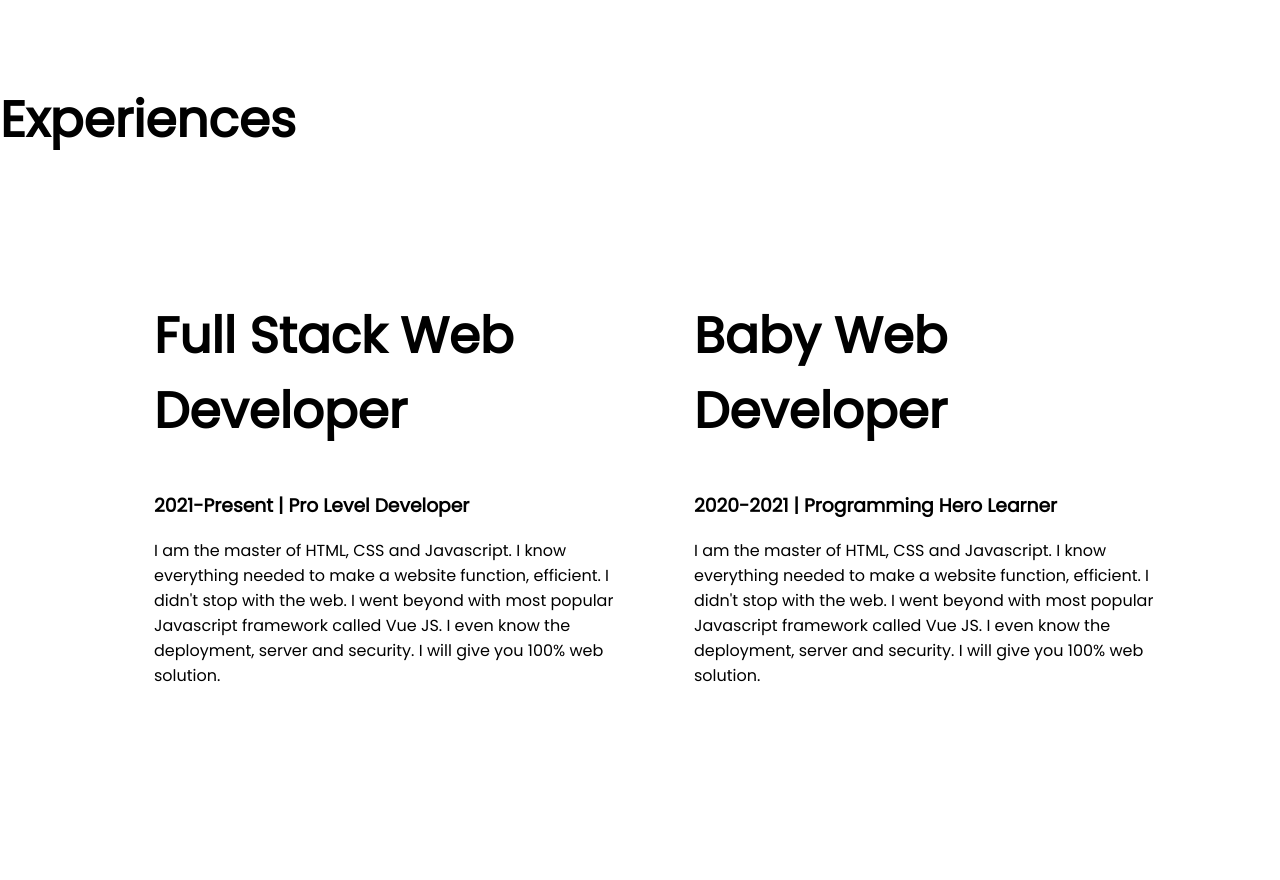
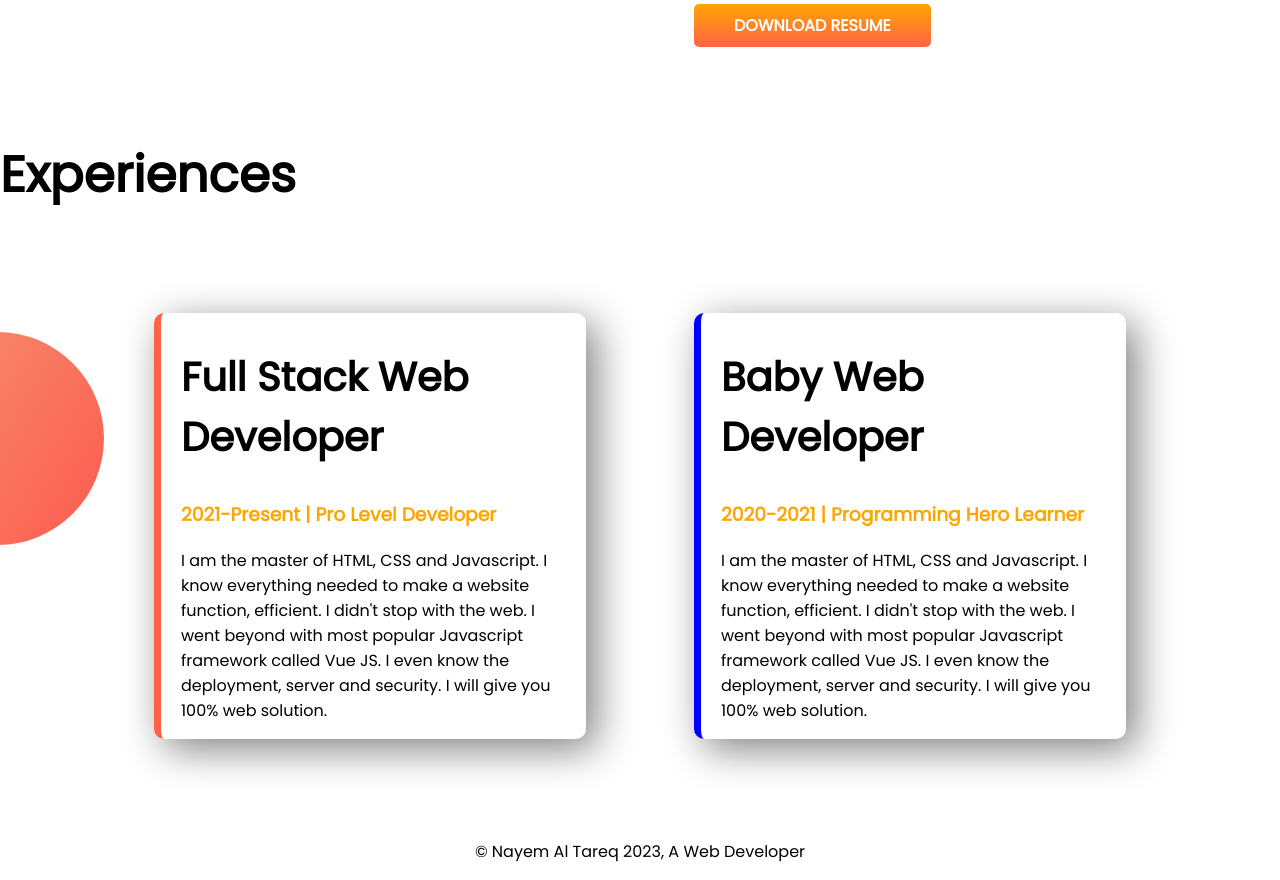
Before and after one commit to Nyth/developer-portfolio, a plain HTML site: page index.html in a window 1280 px wide. Shown: the part 1136-2016 px from the top of the page. Before the commit the page ends 1940 px from the top, so only its background shows below. Drawn offline with Linux system fonts and the light colour scheme.

Commit message:
Website styled border and added footer

```diff
--- a/index.html
+++ b/index.html
@@ -40,22 +40,25 @@
             </div>
       </div>
           </section>
-      <section class="experience-area">
+      <section  class="experience-area">
             <h1>Experiences</h1>
             <div class="flexible-container">
-                  <div class="half-width">
-                        <h1>Full Stack Web Developer</h1>
-                        <h3>2021-Present | Pro Level Developer</h3>
+                  <div id="full-stack-developer" class="experience-item">
+                        <h2>Full Stack Web Developer</h2>
+                        <h3 class="orange-color">2021-Present | Pro Level Developer</h3>
                         <p>I am the master of HTML, CSS and Javascript. I know everything needed to make a website function, efficient. I didn't stop with the web. I went beyond with most popular Javascript framework called Vue JS. I even know the deployment, server and security. I will give you 100% web solution.</p>
                   </div>
 
-                  <div class="half-width">
-                        <h1>Baby Web Developer</h1>
-                        <h3>2020-2021 | Programming Hero Learner</h3>
+                  <div id="baby-web-developer" class="experience-item">
+                        <h2>Baby Web Developer</h2>
+                        <h3 class="orange-color">2020-2021 | Programming Hero Learner</h3>
                         <p>I am the master of HTML, CSS and Javascript. I know everything needed to make a website function, efficient. I didn't stop with the web. I went beyond with most popular Javascript framework called Vue JS. I even know the deployment, server and security. I will give you 100% web solution.</p>
 
                   </div>
           </div>
     </section>
 </body>
+<footer>
+      <p>© Nayem Al Tareq 2023, A Web Developer</p>
+</footer>
 </html>
--- a/style.css
+++ b/style.css
@@ -4,6 +4,9 @@ body{
 }
 h1{
     font-size: 50px;
+}
+h2{
+    font-size: 40px;
 }
 .orange-color{
      color: orange;
@@ -39,5 +42,27 @@ h1{
     background-position: right;
 }
 .experience-area{
+    background-image: url(images/exp-bg.png);
+    background-repeat: no-repeat;
+    background-position: left;
+}
+.experience-item{
+    width: 40%;
+    margin-left:5% ;
+    margin-right: 5%;
+    padding-left: 20px;
+    padding-right: 20px;
+    border-radius: 10px;
+    box-shadow: 10px 10px 40px gray;
 
 }
+#full-stack-developer{
+    border-left: 7px solid tomato ;
+}
+#baby-web-developer{
+    border-left: 7px solid blue ;
+}
+
+footer p{
+    text-align: center;
+}
```
